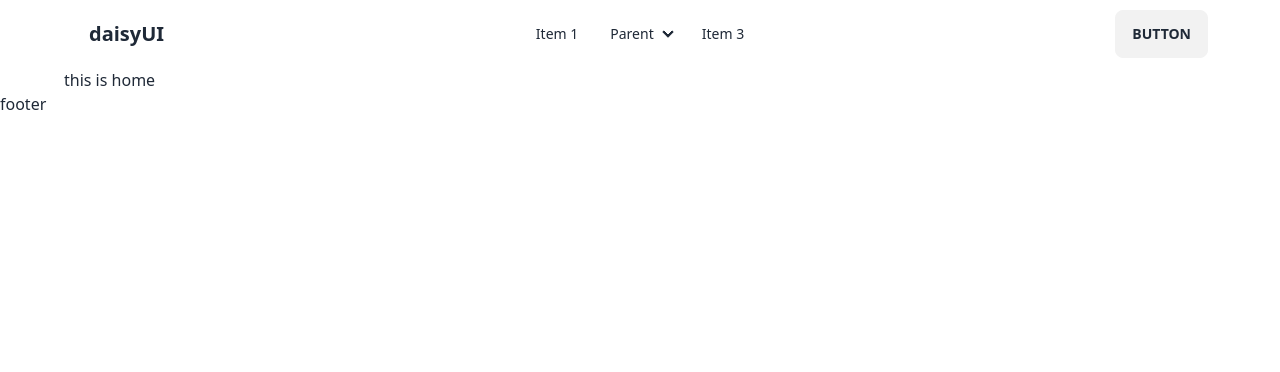
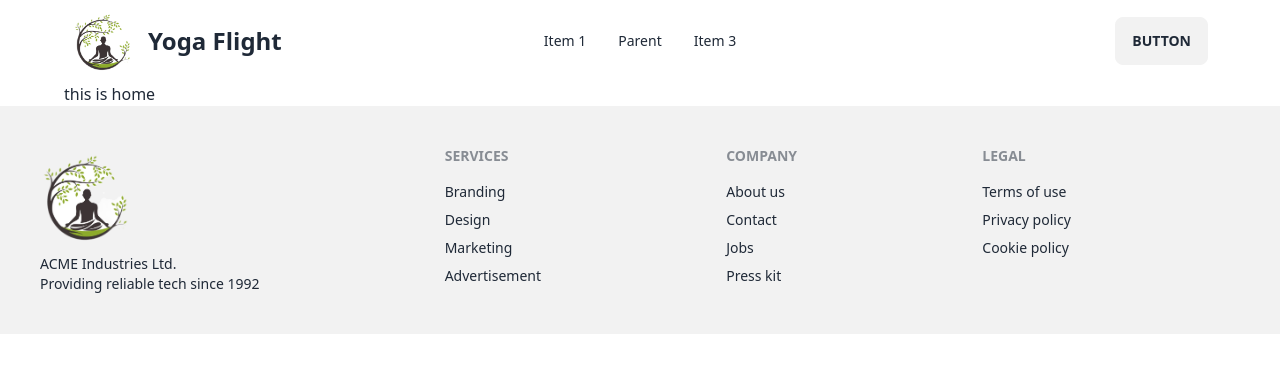
Before and after one commit to ImranSarkerWeb/yoga-flight-school, a React (Vite) app: page / in a window 1280 px wide. Shown: the top 372 px of the page. Built offline with nearby package versions, Linux system fonts and the light colour scheme.

Commit message:
logo added

```diff
--- a/src/pages/shared/Footer/Footer.jsx
+++ b/src/pages/shared/Footer/Footer.jsx
@@ -1,5 +1,37 @@
+import logo from "../../../assets/yogaLogo.png";
 const Footer = () => {
-  return <div>footer</div>;
+  return (
+    <footer className="footer p-10 bg-base-200 text-base-content">
+      <div>
+        <img className="w-24" src={logo} alt="" />
+        <p>
+          ACME Industries Ltd.
+          <br />
+          Providing reliable tech since 1992
+        </p>
+      </div>
+      <div>
+        <span className="footer-title">Services</span>
+        <a className="link link-hover">Branding</a>
+        <a className="link link-hover">Design</a>
+        <a className="link link-hover">Marketing</a>
+        <a className="link link-hover">Advertisement</a>
+      </div>
+      <div>
+        <span className="footer-title">Company</span>
+        <a className="link link-hover">About us</a>
+        <a className="link link-hover">Contact</a>
+        <a className="link link-hover">Jobs</a>
+        <a className="link link-hover">Press kit</a>
+      </div>
+      <div>
+        <span className="footer-title">Legal</span>
+        <a className="link link-hover">Terms of use</a>
+        <a className="link link-hover">Privacy policy</a>
+        <a className="link link-hover">Cookie policy</a>
+      </div>
+    </footer>
+  );
 };
 
 export default Footer;
--- a/src/pages/shared/NavBar/NavBar.jsx
+++ b/src/pages/shared/NavBar/NavBar.jsx
@@ -1,4 +1,20 @@
+import { Link } from "react-router-dom";
+import logo from "../../../assets/yogaLogo.png";
 const NavBar = () => {
+  const navContent = (
+    <>
+      {" "}
+      <li>
+        <a>Item 1</a>
+      </li>
+      <li>
+        <a>Parent</a>
+      </li>
+      <li>
+        <a>Item 3</a>
+      </li>
+    </>
+  );
   return (
     <div className="navbar bg-base-100">
       <div className="navbar-start">
@@ -23,49 +39,17 @@
             tabIndex={0}
             className="menu menu-sm dropdown-content mt-3 p-2 shadow bg-base-100 rounded-box w-52"
           >
-            <li>
-              <a>Item 1</a>
-            </li>
-            <li>
-              <a>Parent</a>
-              <ul className="p-2">
-                <li>
-                  <a>Submenu 1</a>
-                </li>
-                <li>
-                  <a>Submenu 2</a>
-                </li>
-              </ul>
-            </li>
-            <li>
-              <a>Item 3</a>
-            </li>
+            {navContent}
           </ul>
         </div>
-        <a className="btn btn-ghost normal-case text-xl">daisyUI</a>
+        <Link className="flex items-center gap-3" to="/">
+          {" "}
+          <img src={logo} className=" w-16" />
+          <h2 className="text-2xl font-semibold">Yoga Flight</h2>
+        </Link>
       </div>
       <div className="navbar-center hidden lg:flex">
-        <ul className="menu menu-horizontal px-1">
-          <li>
-            <a>Item 1</a>
-          </li>
-          <li tabIndex={0}>
-            <details>
-              <summary>Parent</summary>
-              <ul className="p-2">
-                <li>
-                  <a>Submenu 1</a>
-                </li>
-                <li>
-                  <a>Submenu 2</a>
-                </li>
-              </ul>
-            </details>
-          </li>
-          <li>
-            <a>Item 3</a>
-          </li>
-        </ul>
+        <ul className="menu menu-horizontal px-1">{navContent}</ul>
       </div>
       <div className="navbar-end">
         <a className="btn">Button</a>
```
Also changed, not shown: src/assets/yogaLogo.png (added).
